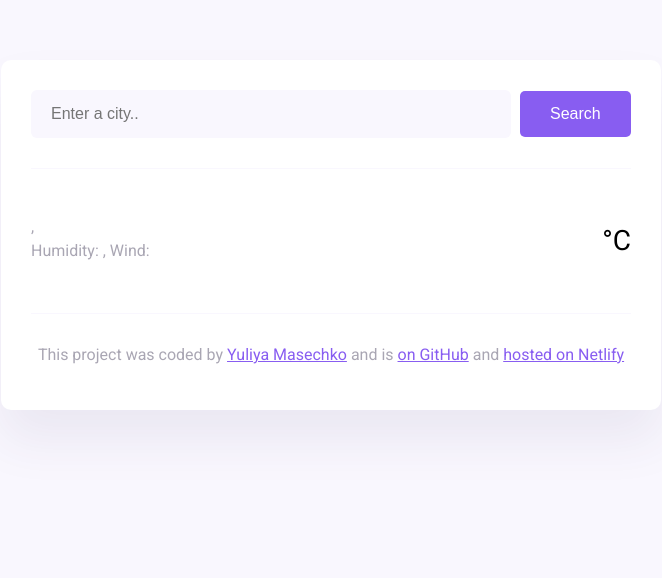
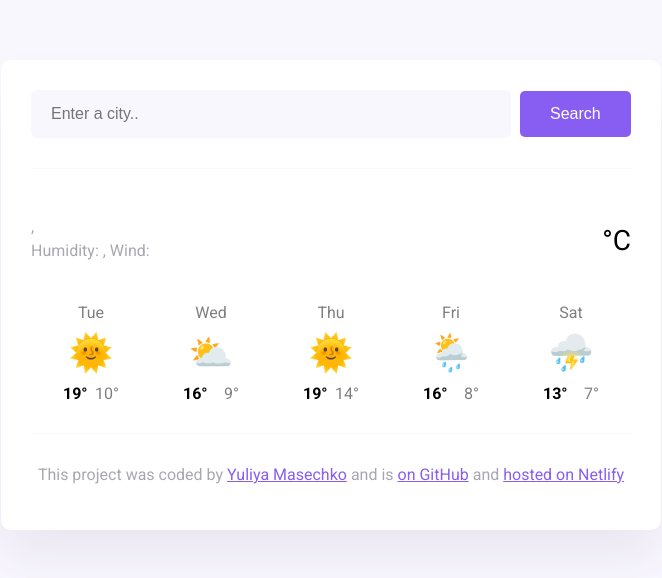
Before and after one commit to YuliaMas/weather-app, a plain HTML site: page index.html in a window 1280 px wide. Shown: the whole page, without its empty margins (309-971 px from the left). Drawn offline with nearby package versions, Linux system fonts and the light colour scheme; no server answers.

Commit message:
Add forcast HTML & CSS

```diff
--- a/index.html
+++ b/index.html
@@ -37,6 +37,58 @@
                     <div class="current-temperature-unit">°C</div>
                 </div>
             </div>
+            <div class="weather-forcast">
+                <div class="weather-forcast-day">
+                    <div class="weather-forcast-date">Tue</div>
+                    <div class="weather-forcast-icon">🌞</div>
+                    <div class="weather-forcast-temperatures">
+                        <span class="weather-forcast-temperature-max">
+                            <strong>19°</strong>
+                        </span>
+                        <span class="weather-forcast-temperature-min"> 10° </span>
+                    </div>
+                </div>
+                <div class="weather-forcast-day">
+                    <div class="weather-forcast-date">Wed</div>
+                    <div class="weather-forcast-icon">⛅</div>
+                    <div class="weather-forcast-temperatures">
+                        <span class="weather-forcast-temperature-max">
+                            <strong>16°</strong>
+                        </span>
+                        <span class="weather-forcast-temperature-min"> 9° </span>
+                    </div>
+                </div>
+                <div class="weather-forcast-day">
+                    <div class="weather-forcast-date">Thu</div>
+                    <div class="weather-forcast-icon">🌞</div>
+                    <div class="weather-forcast-temperatures">
+                        <span class="weather-forcast-temperature-max">
+                            <strong>19°</strong>
+                        </span>
+                        <span class="weather-forcast-temperature-min"> 14° </span>
+                    </div>
+                </div>
+                <div class="weather-forcast-day">
+                    <div class="weather-forcast-date">Fri</div>
+                    <div class="weather-forcast-icon">🌦️</div>
+                    <div class="weather-forcast-temperatures">
+                        <span class="weather-forcast-temperature-max">
+                            <strong>16°</strong>
+                        </span>
+                        <span class="weather-forcast-temperature-min"> 8° </span>
+                    </div>
+                </div>
+                <div class="weather-forcast-day">
+                    <div class="weather-forcast-date">Sat</div>
+                    <div class="weather-forcast-icon">⛈️</div>
+                    <div class="weather-forcast-temperatures">
+                        <span class="weather-forcast-temperature-max">
+                            <strong>13°</strong>
+                        </span>
+                        <span class="weather-forcast-temperature-min"> 7° </span>
+                    </div>
+                </div>
+            </div>
         </main>
         <footer>
             <p>
--- a/src/style.css
+++ b/src/style.css
@@ -40,6 +40,14 @@ header {
     padding: 15px 30px;
     line-height: 1;
     border-radius: 5px;
+    cursor: pointer;
+}
+
+.search-button:hover {
+    color: #885df1;
+    background-color: #E8F0FE;
+    border: 2px solid #885df1;
+    padding: 13px 28px;
 }
 
 main {
@@ -88,6 +96,38 @@ main {
     line-height: 3;
 }
 
+.weather-forcast {
+    display: flex;
+    flex-direction: row;
+    justify-content: space-around;
+    margin-top: 20px;
+    text-align: center;
+}
+
+.weather-forcast-day {
+    width: 56px;
+    text-align: center;
+}
+
+.weather-forcast-date {
+    padding-bottom: 10px;
+    opacity: 0.5;
+}
+
+.weather-forcast-icon {
+    font-size: 36px;
+}
+
+.weather-forcast-temperatures {
+    display: flex;
+    justify-content: space-between;
+    padding-top: 10px;
+}
+
+.weather-forcast-temperature-min {
+    opacity: 0.5;
+}
+
 footer {
     border-top: 1px solid #f9f7fe;
     text-align: center;
```
